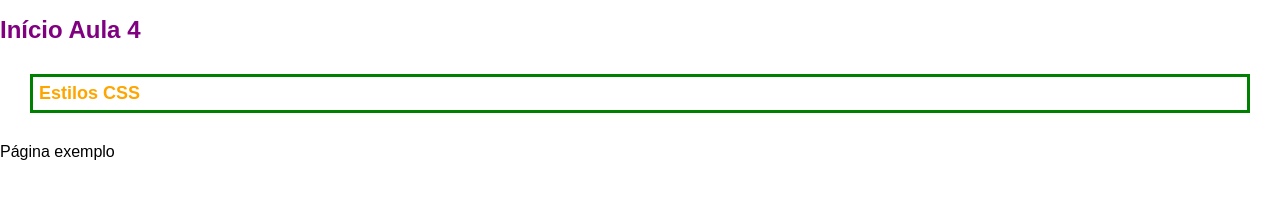
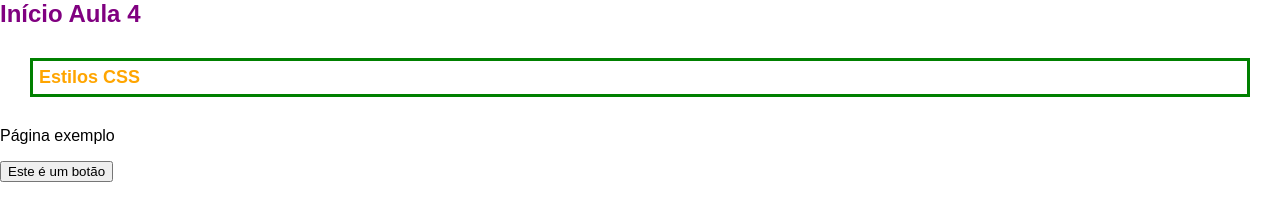
Before and after one commit to DEVin-Audaces-V2/modulo1, a plain HTML site: page semana01/aula4/index.html in a window 1280 px wide. Drawn offline with Linux system fonts and the light colour scheme.

Commit message:
atualiza exemplo m1-s01-a4

```diff
--- a/semana01/aula4/estilos.css
+++ b/semana01/aula4/estilos.css
@@ -1,5 +1,6 @@
 html,
-body {
+body,
+h1 {
   margin: 0;
   padding: 0;
   border: 0;
--- a/semana01/aula4/index.html
+++ b/semana01/aula4/index.html
@@ -5,6 +5,7 @@
     <meta http-equiv="X-UA-Compatible" content="IE=edge">
     <meta name="viewport" content="width=device-width, initial-scale=1.0">
     <title>DiH | Aula 4</title>
+    <!-- Exemplo de estilo em arquivo externo -->
     <link rel="stylesheet" href="estilos.css">
     <style>
       /* Exemplo de estilo em tag style */
@@ -19,5 +20,6 @@
     <h1 style="color: purple; font-size: 24px;">Início Aula 4</h1>
     <h2>Estilos CSS</h2>
     <p>Página exemplo</p>
+    <button>Este é um botão</button>
   </body>
 </html>
```
